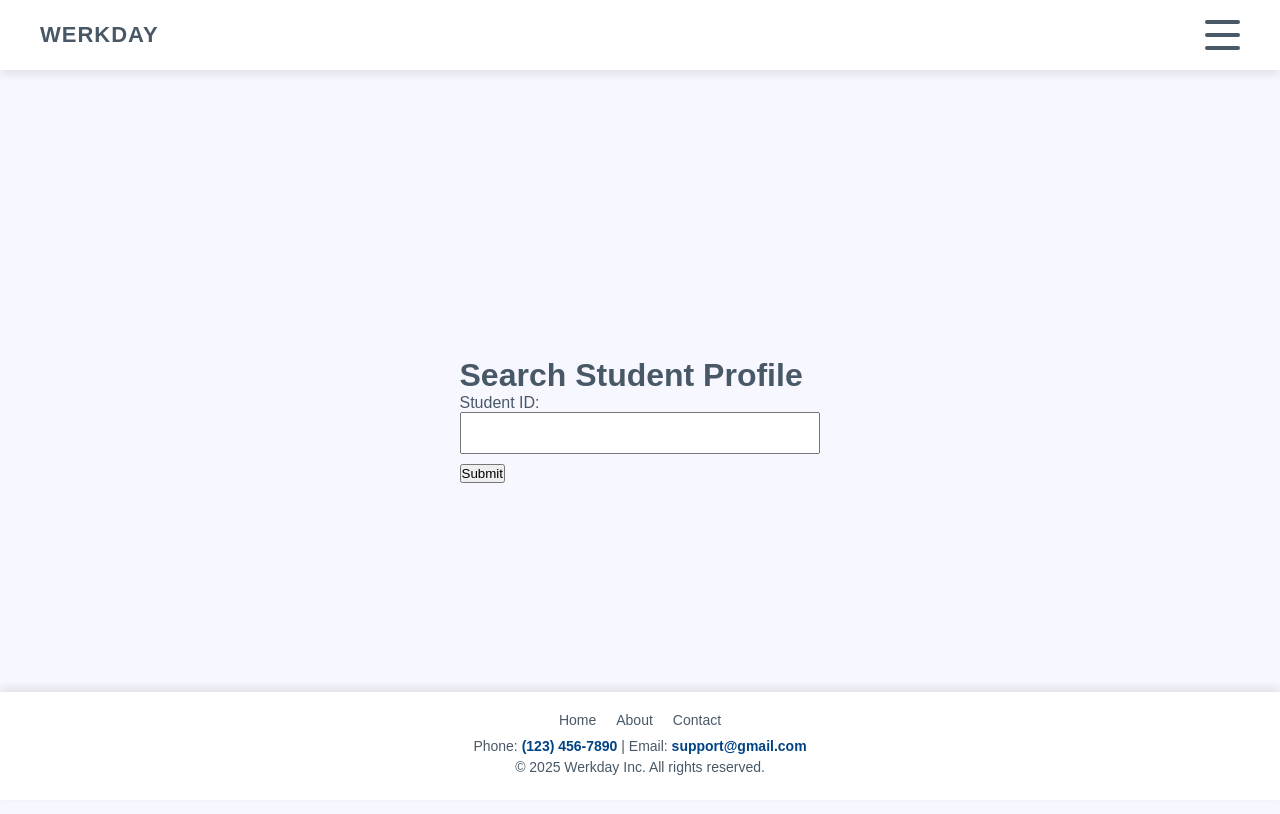
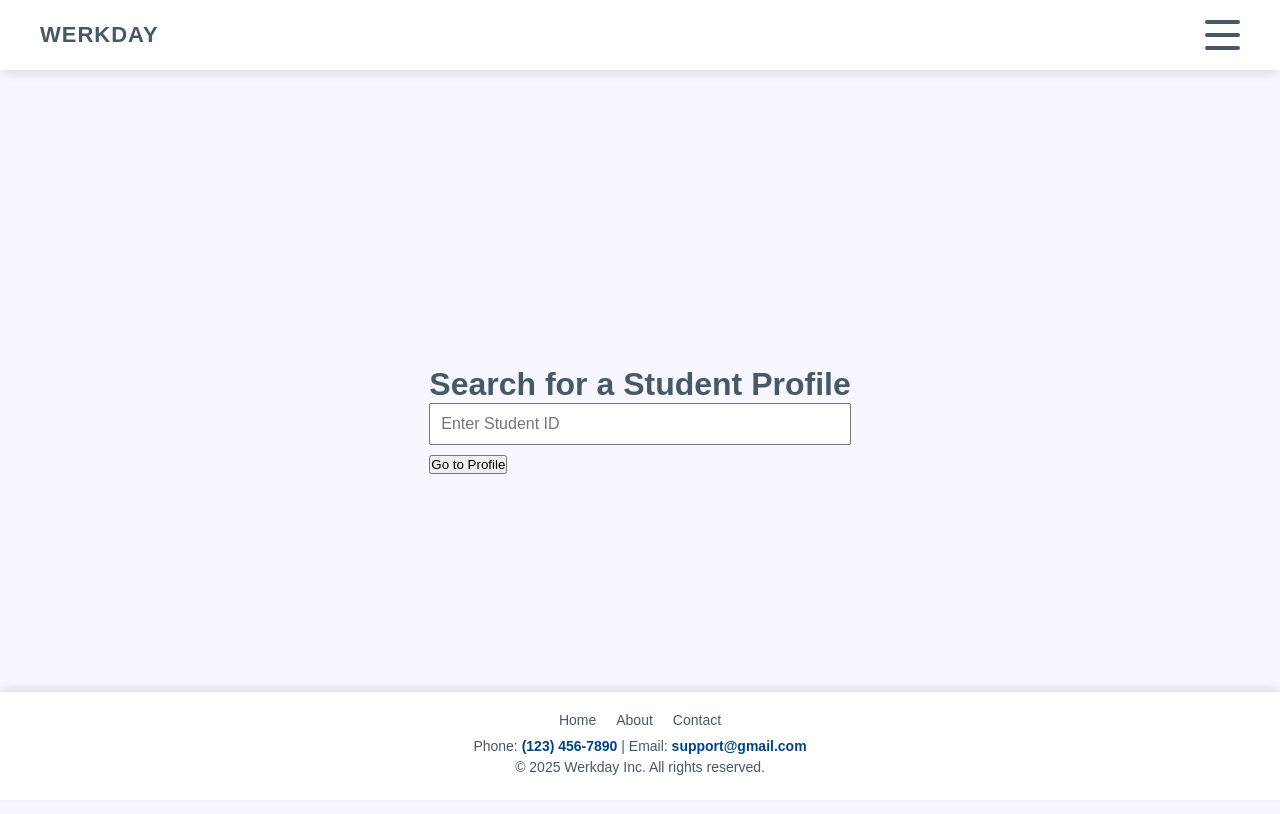
Before and after one commit to ryaneveson/310_Project, a React (Create React App) app in the folder student-records-app/: page /studentProfileInput in a window 1280 px wide. Shown: the top 814 px of the page. Built offline with nearby package versions, Linux system fonts and the light colour scheme.

Commit message:
StudentProfile Input implemented to accept a student ID and redirect. StudentProfile implemented to receive id and show student data

```diff
--- a/student-records-app/public/studentProfile.html
+++ b/student-records-app/public/studentProfile.html
@@ -8,5 +8,6 @@
 <body>
     <h1>Student Profile</h1>
     <div id="student-profile"></div>
+    <div id="root"></div>
 </body>
 </html>
--- a/student-records-app/src/App.js
+++ b/student-records-app/src/App.js
@@ -26,8 +26,8 @@ function App() {
         <Route path="/makePayment" element={<MakePayment />} />
         <Route path="/studentRanking" element={<StudentRanking />} />
         <Route path="/studentSearch" element={<StudentSearch />} />
+        <Route path="/verify-registration" element={<VerifyRegistration />} />
         <Route path="/studentProfileInput" element={<StudentProfileInput />} />
-        <Route path="/verify-registration" element={<VerifyRegistration />} />
         <Route path="/studentProfile/:studentID" element={<StudentProfile />} />
       </Routes>
     </Router>
--- a/student-records-app/src/index.js
+++ b/student-records-app/src/index.js
@@ -29,7 +29,8 @@ if (footerElement) {
 }
 
 //render the main root App
-const root = ReactDOM.createRoot(document.getElementById('root'));
+const rootElement = document.getElementById("root");
+const root = ReactDOM.createRoot(rootElement);
 root.render(
   <React.StrictMode>
     <App />
--- a/student-records-app/src/studentProfile.js
+++ b/student-records-app/src/studentProfile.js
@@ -1,16 +1,10 @@
 import React, { useState, useEffect } from "react";
-import { useLocation } from "react-router-dom";
+import { useParams } from "react-router-dom";
 import HeaderLoader from "./Header";
 import FooterLoader from "./Footer";
 
-function useQuery() {
-    return new URLSearchParams(useLocation().search);
-}
-
-function StudentProfile() {
-    const location = useLocation();
-    const query = useQuery();
-    const studentID = query.get("studentID");
+export default function StudentProfile() {
+    const { studentID } = useParams();
 
     const [studentData, setStudentData] = useState(null);
     const [notFound, setNotFound] = useState(false);
@@ -39,7 +33,7 @@ function StudentProfile() {
             setStudentData(null);
             setNotFound(true);
         }
-    }, [studentID, location.search]); // Ensures re-render when query changes
+    }, [studentID]);
 
     return (
         <div>
@@ -61,5 +55,3 @@ function StudentProfile() {
         </div>
     );
 }
-
-export default StudentProfile;
--- a/student-records-app/src/studentProfileInput.js
+++ b/student-records-app/src/studentProfileInput.js
@@ -1,9 +1,12 @@
 import React, { useState, useEffect } from "react";
+import { useNavigate } from "react-router-dom";
 import HeaderLoader from "./Header";
 import FooterLoader from "./Footer";
 
 function StudentProfileInput() {
     const [htmlContent, setHtmlContent] = useState("");
+    const [studentID, setStudentID] = useState(""); // Add this line
+    const navigate = useNavigate();
 
     useEffect(() => {
         fetch("/studentProfileInput.html")
@@ -12,22 +15,26 @@ function StudentProfileInput() {
             .catch(error => console.error("Error fetching HTML:", error));
     }, []);
 
-    const handleSubmit = (event) => {
-        event.preventDefault();
-        const studentID = event.target.studentID.value;
-        window.location.href = `/studentProfile.html?studentID=${studentID}`;
+    const handleSubmit = () => {
+        if (studentID.trim()) {
+            navigate(`/studentProfile/${encodeURIComponent(studentID)}`);
+        } else {
+            alert("Please enter a student ID.");
+        }
     };
 
     return (
         <div>
-            <HeaderLoader />
-            <div dangerouslySetInnerHTML={{ __html: htmlContent }} />
-            <form onSubmit={handleSubmit}>
-                <label htmlFor="studentID">Student ID: </label>
-                <input type="text" id="studentID" name="studentID" required />
-                <button type="submit">Submit</button>
-            </form>
-            <FooterLoader />
+            <HeaderLoader/>
+            <h1>Search for a Student Profile</h1>
+            <input
+                type="text"
+                placeholder="Enter Student ID"
+                value={studentID}
+                onChange={(e) => setStudentID(e.target.value)}
+            />
+            <button onClick={handleSubmit}>Go to Profile</button>
+            <FooterLoader/>
         </div>
     );
 }
```
